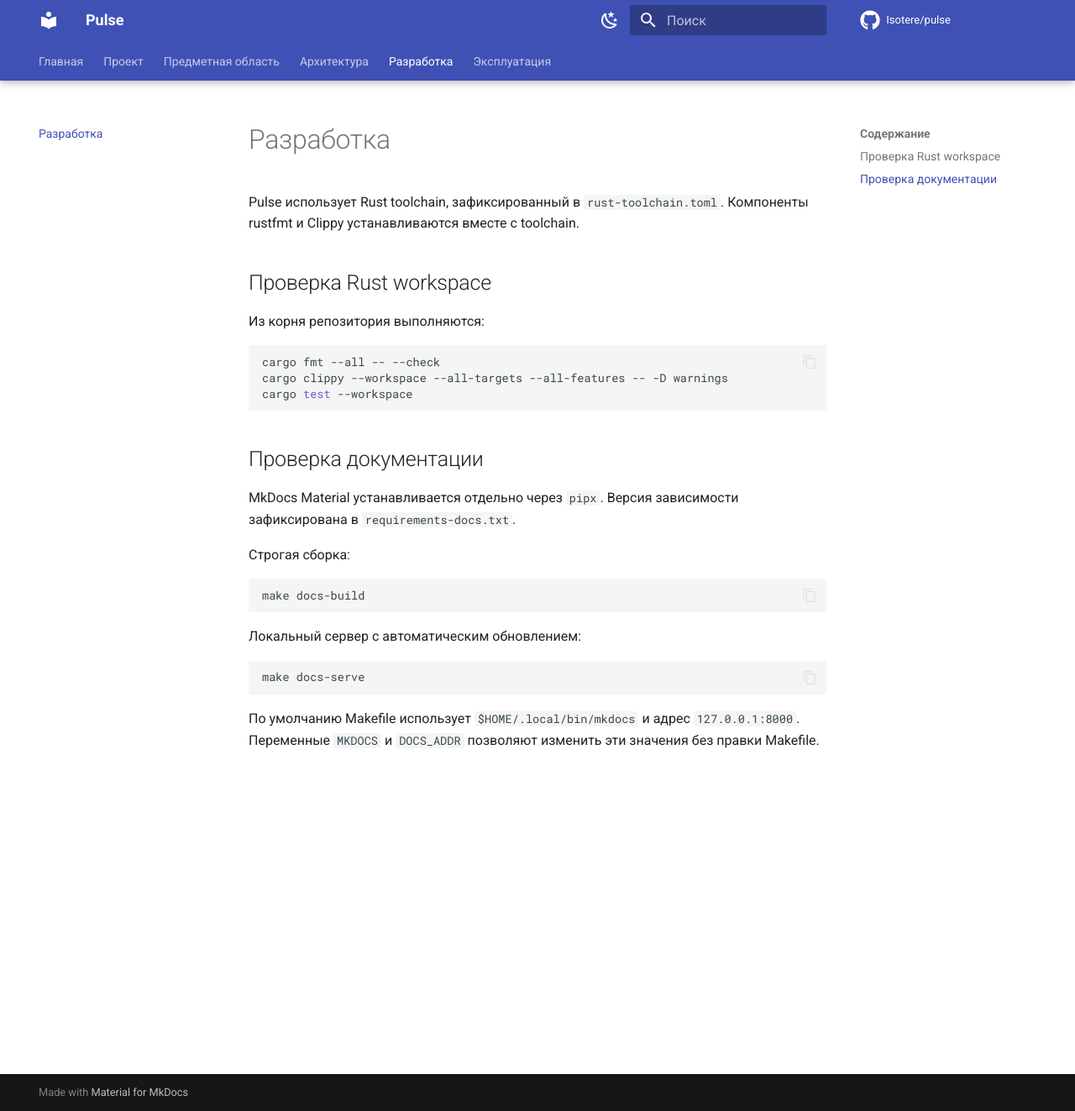
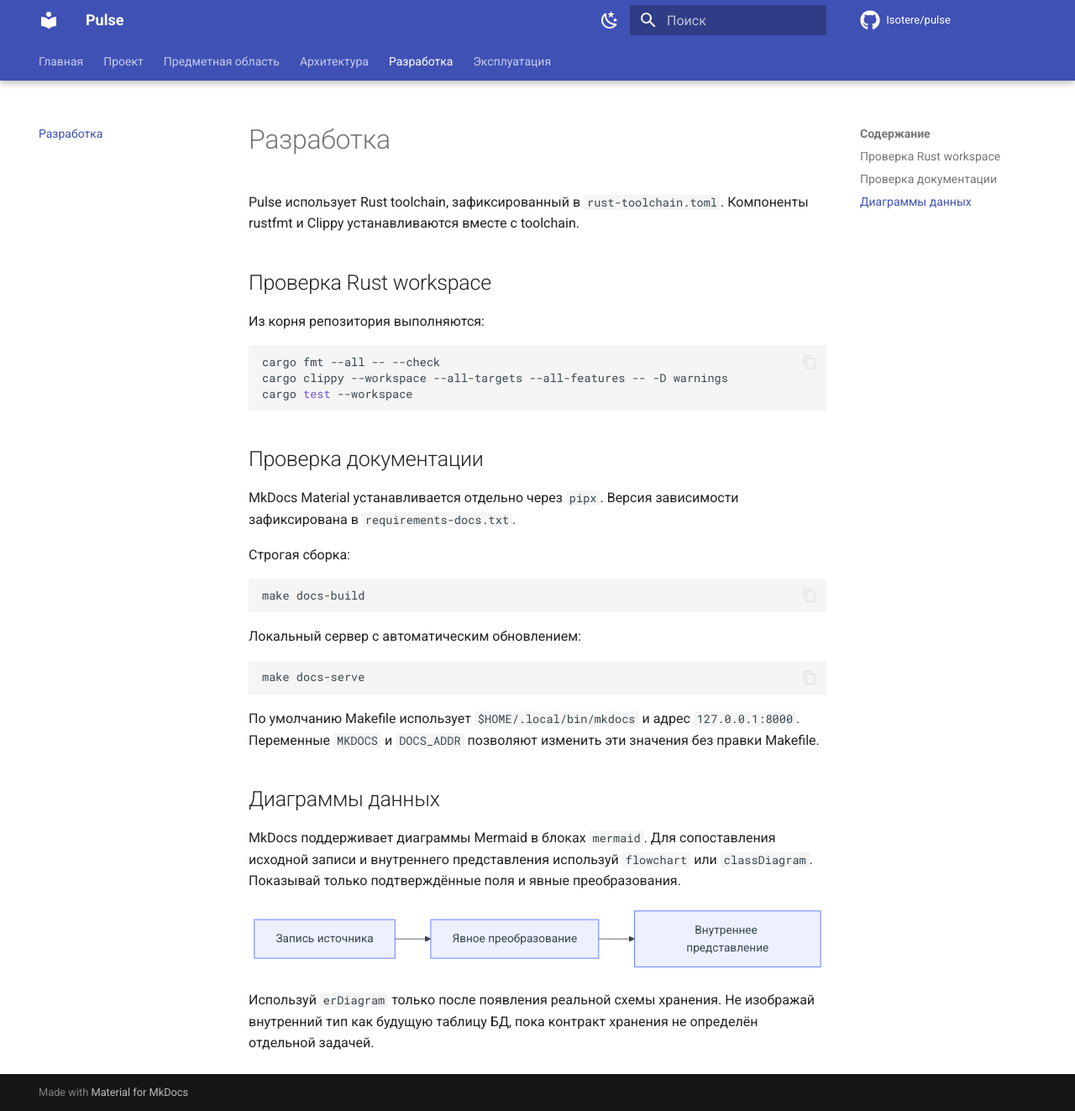
Before and after one commit to Isotere/pulse, an MkDocs documentation site: the page built from docs/development/index.md, in a window 1280 px wide and 1323 px high. Shown: the whole window at 84% size. Built offline with MkDocs 1.6.1 and Material for MkDocs 9.7.7, drawn with Linux system fonts in a browser that asks for light colours; comment, search, counter and statistics services are not loaded.

Commit message:
docs: добавить поддержку диаграмм Mermaid (#6)

````diff
--- a/docs/development/index.md
+++ b/docs/development/index.md
@@ -33,3 +33,19 @@ make docs-serve
 По умолчанию Makefile использует `$HOME/.local/bin/mkdocs` и адрес
 `127.0.0.1:8000`. Переменные `MKDOCS` и `DOCS_ADDR` позволяют изменить эти
 значения без правки Makefile.
+
+## Диаграммы данных
+
+MkDocs поддерживает диаграммы Mermaid в блоках `mermaid`. Для сопоставления
+исходной записи и внутреннего представления используй `flowchart` или
+`classDiagram`. Показывай только подтверждённые поля и явные преобразования.
+
+```mermaid
+flowchart LR
+    source[Запись источника] --> mapping[Явное преобразование]
+    mapping --> model[Внутреннее представление]
+```
+
+Используй `erDiagram` только после появления реальной схемы хранения. Не
+изображай внутренний тип как будущую таблицу БД, пока контракт хранения не
+определён отдельной задачей.
--- a/mkdocs.yml
+++ b/mkdocs.yml
@@ -54,7 +54,11 @@ markdown_extensions:
       anchor_linenums: true
   - pymdownx.inlinehilite
   - pymdownx.keys
-  - pymdownx.superfences
+  - pymdownx.superfences:
+      custom_fences:
+        - name: mermaid
+          class: mermaid
+          format: !!python/name:pymdownx.superfences.fence_code_format
   - pymdownx.tabbed:
       alternate_style: true
   - pymdownx.tasklist:
````
